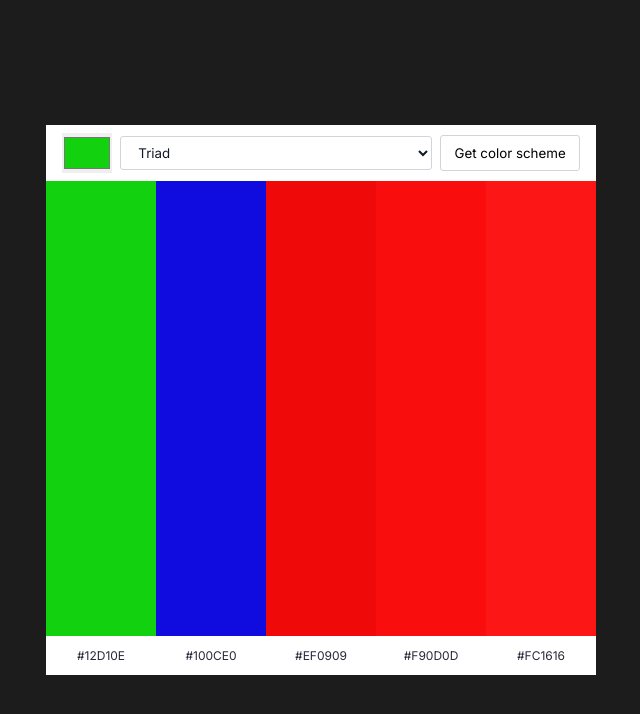
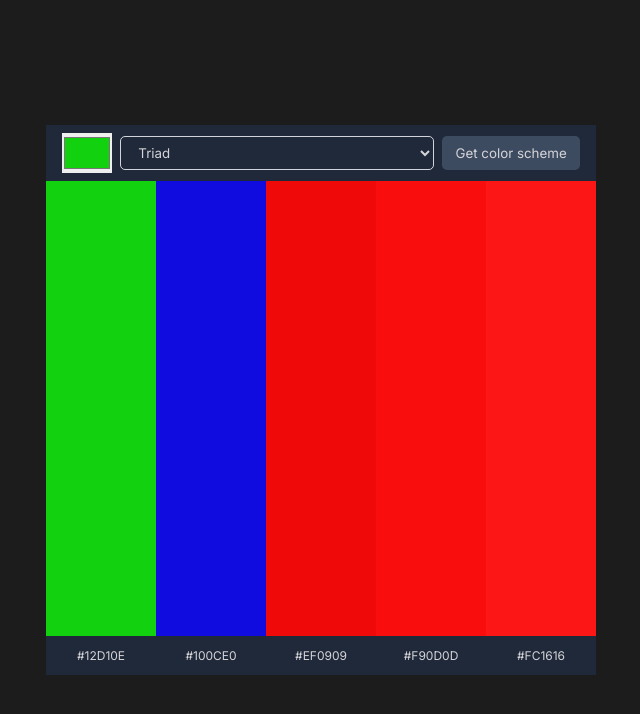
Before and after one commit to AdyMIN509/colorGenerator, a plain HTML site: page index.html in a window 1280 px wide. Shown: the whole page, without its empty margins (319-959 px from the left). Drawn offline with Linux system fonts and the light colour scheme.

Commit message:
finished project

```diff
--- a/styles.css
+++ b/styles.css
@@ -8,12 +8,12 @@
 }
 
 :root {
-	--bg-primary-color: #FFFFFF;
-	--btn-primary-color: #FFFFFF;
-	--btn-bg:#FFFFFF;
-	--color-val-color: #2B283A;
-	--text-color: #111827;
-	--border-radius: 3px;
+	--bg-primary-color: #1F293A;
+	--bg-hover: #111822;
+	--btn-primary-color: #3D4B60;
+	--color-val-color: #D5D4D8;
+	--text-color: #D5D4D8;
+	--border-radius: 5px;
 	--border-color: #D1D5DB;
 }
 
@@ -66,18 +66,19 @@ select {
 	background-color: var(--bg-primary-color);
 	margin-top: 5px;
 	border-radius: var(--border-radius);
-	border: 1px solid var(--border-color);
+	border: 0;
+	color: var(--text-color);
 }
 
 option {
-	padding: 0.5em 1em;
+	padding: 0.6em 1em;
 	width: 100%;
 	height: 100%;
 	transition: 0.3s;
 }
 
 option:checked, option:hover {
-	background-color: #D1D5DB;
+	background-color: var(--bg-hover);
 }
 
 option:checked {
@@ -100,14 +101,17 @@ select option::checkmark {
 .submit-btn {
 	padding: 0.5em 1em;
 	line-height: 1.25rem;
-	background-color: var(--btn-bg);
+	background-color: var(--btn-primary-color);
 	border-radius: var(--border-radius);
-	border: 1px solid var(--border-color);
+	border: 0;
 	cursor: pointer;
 	transition: background-color 0.3s ease;
+	color: var(--text-color);
 }
 .submit-btn:hover {
-	background-color: var(--border-color);
+	background-color: var(--text-color);
+	color: var(--btn-primary-color);
+	font-weight: bold;
 }
 
 .submit-btn:active {
```
Also changed, not shown: 1 other file.
